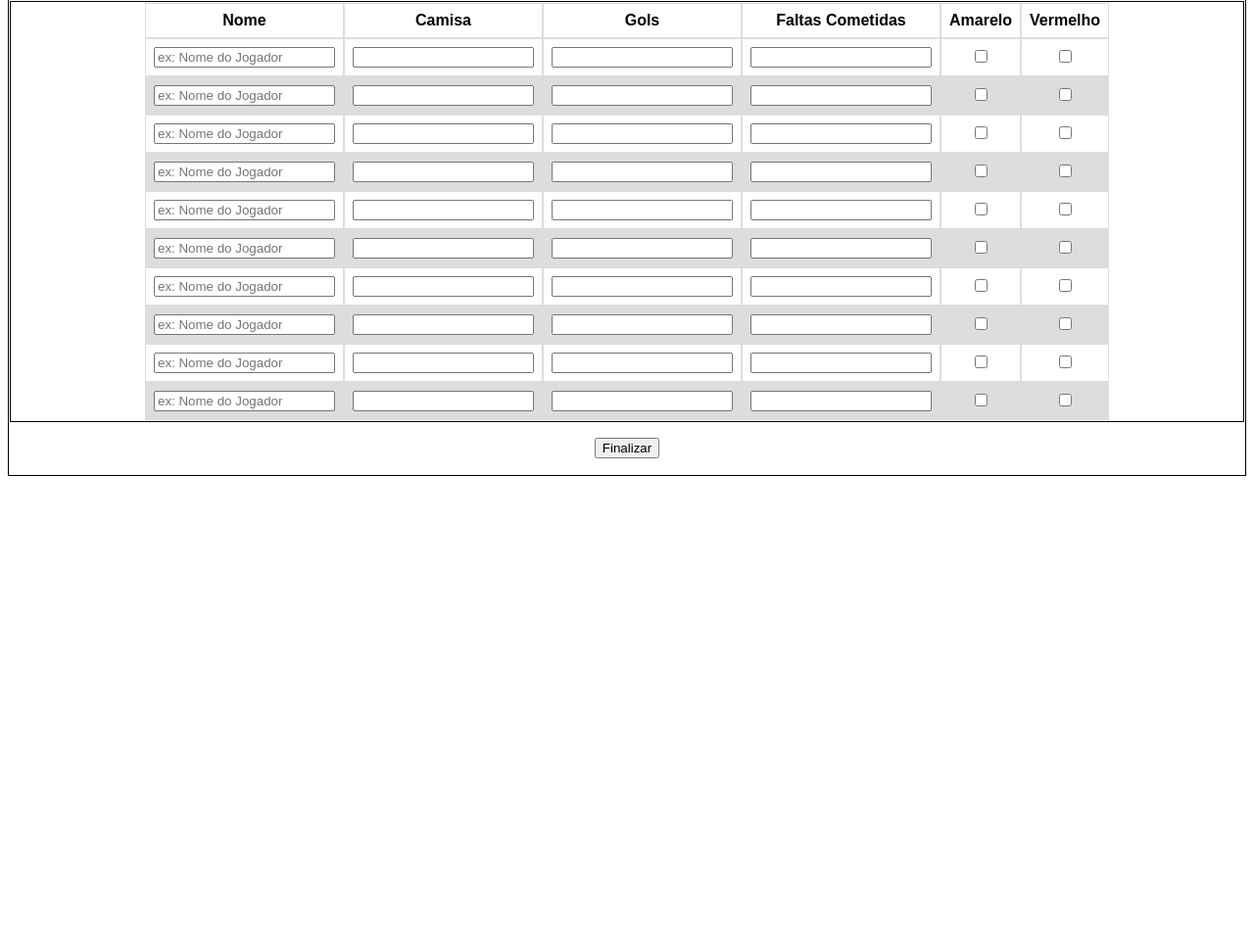
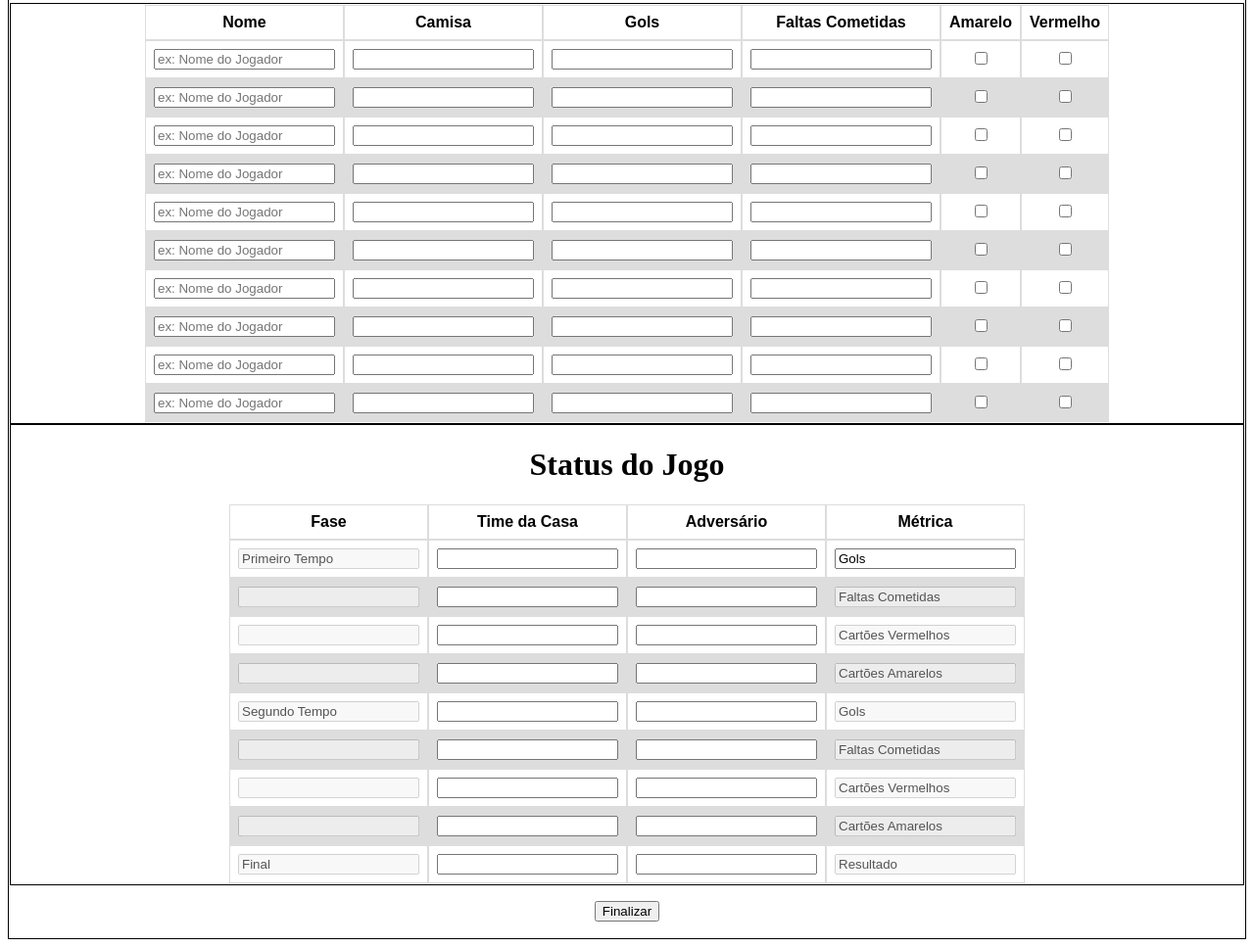
Before and after one commit to BrunoVianaSP/SoccerManagerFatec, a plain HTML site: page website/match.html in a window 1280 px wide. Shown: the part 1139-2106 px from the top of the page at 98% size. Before the commit the page ends 1633 px from the top, so only its background shows below. Drawn offline with Linux system fonts and the light colour scheme.

Commit message:
Created Match status

```diff
--- a/website/match.html
+++ b/website/match.html
@@ -45,18 +45,23 @@
     <body>
         <div align="center">
             <figure align="center">
-                <img src="images/award.png" alt="Award" width="200" height="200"/>
+                <img src="images/award.png" alt="Award" width="150" height="150"/>
                 <figcaption><h1><strong>Súmula</strong></h1></figcaption>
             </figure>
         </div>
 
         <div align="center" width="50%">
-            <h3><strong>Informacoes do Jogo</strong></h3>
+            <h3><strong>Detalhes do Jogo</strong></h3>
+            <p>
+               <strong>Data: </strong>23/05/2018 - Quarta-Feira
+               <strong>Horário: </strong>19h00
+               <strong>Local: </strong>Av. Tiradentes, 619, Bom Retiro - SP
+            </p>
+            <hr width="30%">
+
             <p><strong>Competicao: </strong>Interclasses FATEC-SP 2018 1 Semestre
                <strong>Grupo: </strong>A
                <strong>Fase: </strong>Primeira
-               <strong>Data: </strong>23/05/2018 - Quarta-Feira
-               <strong>Horário: </strong>19h00
                <strong>Numero do Jogo: </strong>1
             </p>
             <hr width="30%">
@@ -287,6 +292,87 @@
                     </table>
                 </div>
 
+
+                <div>
+                    <h1>Status do Jogo</h1>
+                    <table>
+                        <thead>
+                            <tr>
+                                <th>Fase</th>
+                                <th>Time da Casa</th>
+                                <th>Adversário</th>
+                                <th>Métrica</th>
+                            </tr>
+                        </thead>
+                        <tbody>
+
+                            <tr>
+                                <td><input type="text" value="Primeiro Tempo" disabled></td>
+                                <td><input type="number"></td>
+                                <td><input type="number"></td>
+                                <td><input type="text" value="Gols"></td>
+                            </tr>
+                            <tr>
+                                <td><input type="text" disabled></td>
+                                <td><input type="number"></td>
+                                <td><input type="number"></td>
+                                <td><input type="text" value="Faltas Cometidas" disabled></td>
+                            </tr>
+                            <tr>
+                                <td><input type="text" disabled></td>
+                                <td><input type="number"></td>
+                                <td><input type="number"></td>
+                                <td><input type="text" value="Cartões Vermelhos" disabled></td>
+                            </tr>
+                            <tr>
+                                <td><input type="text" disabled></td>
+                                <td><input type="number"></td>
+                                <td><input type="number"></td>
+                                <td><input type="text" value="Cartões Amarelos" disabled></td>
+                            </tr>
+
+
+                            <tr>
+                                <td><input type="text" value="Segundo Tempo" disabled></td>
+                                <td><input type="number"></td>
+                                <td><input type="number"></td>
+                                <td><input type="text" value="Gols" disabled></td>
+                            </tr>
+                            <tr>
+                                <td><input type="text" disabled></td>
+                                <td><input type="number"></td>
+                                <td><input type="number"></td>
+                                <td><input type="text" value="Faltas Cometidas" disabled></td>
+                            </tr>
+                            <tr>
+                                <td><input type="text" disabled></td>
+                                <td><input type="number"></td>
+                                <td><input type="number"></td>
+                                <td><input type="text" value="Cartões Vermelhos" disabled></td>
+                            </tr>
+                            <tr>
+                                <td><input type="text" disabled></td>
+                                <td><input type="number"></td>
+                                <td><input type="number"></td>
+                                <td><input type="text" value="Cartões Amarelos" disabled></td>
+                            </tr>
+
+                            <tr>
+                                <td><input type="text" value="Final" disabled></td>
+                                <td><input type="number"></td>
+                                <td><input type="number"></td>
+                                <td><input type="text" value="Resultado" disabled></td>
+                            </tr>
+                            </tbody>
+                    </table>
+                </div>
+
+
+
+
+
+
+
                 <p><input type="submit" value="Finalizar"></p>
             </form>
         </div>
```
